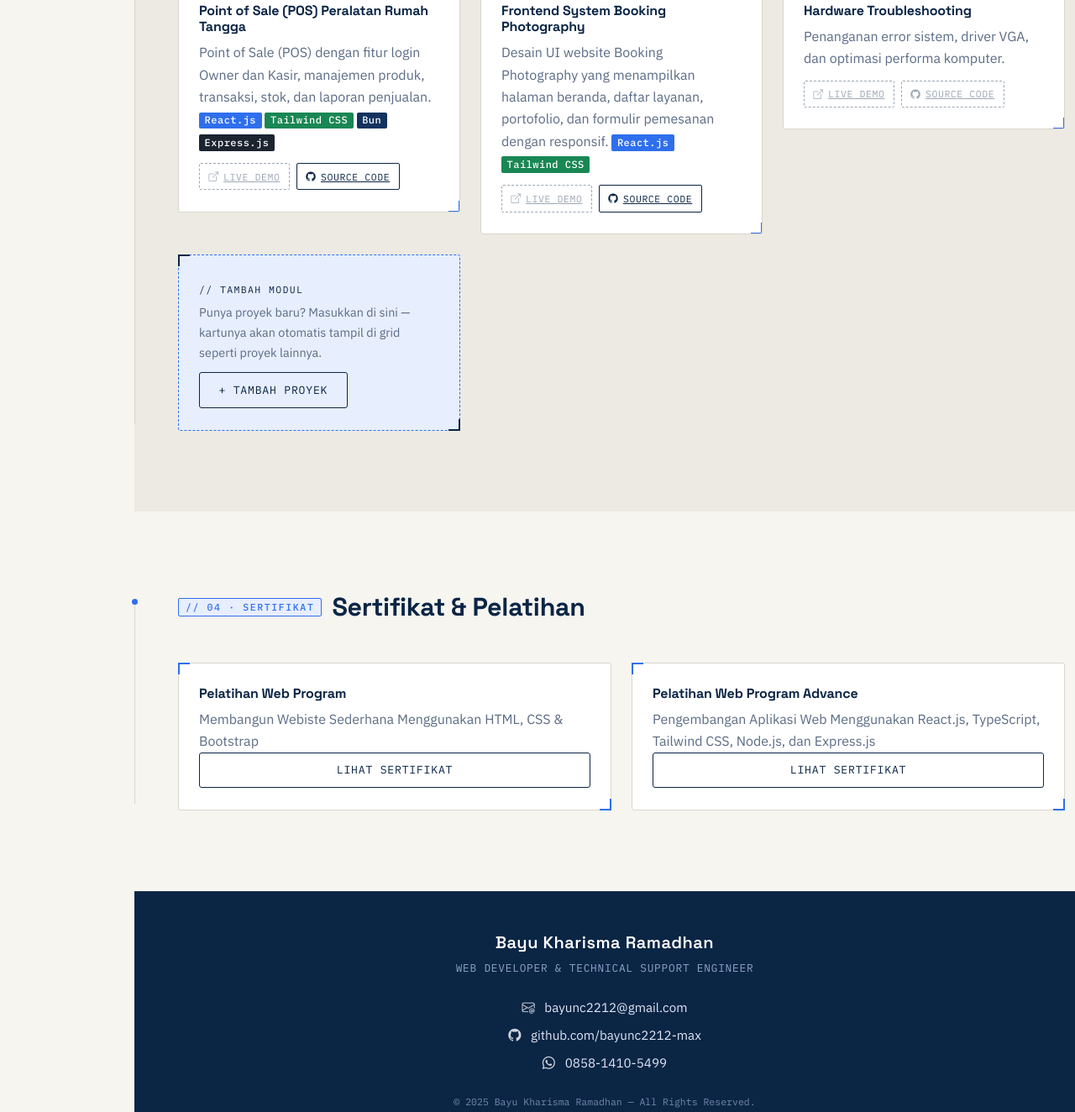
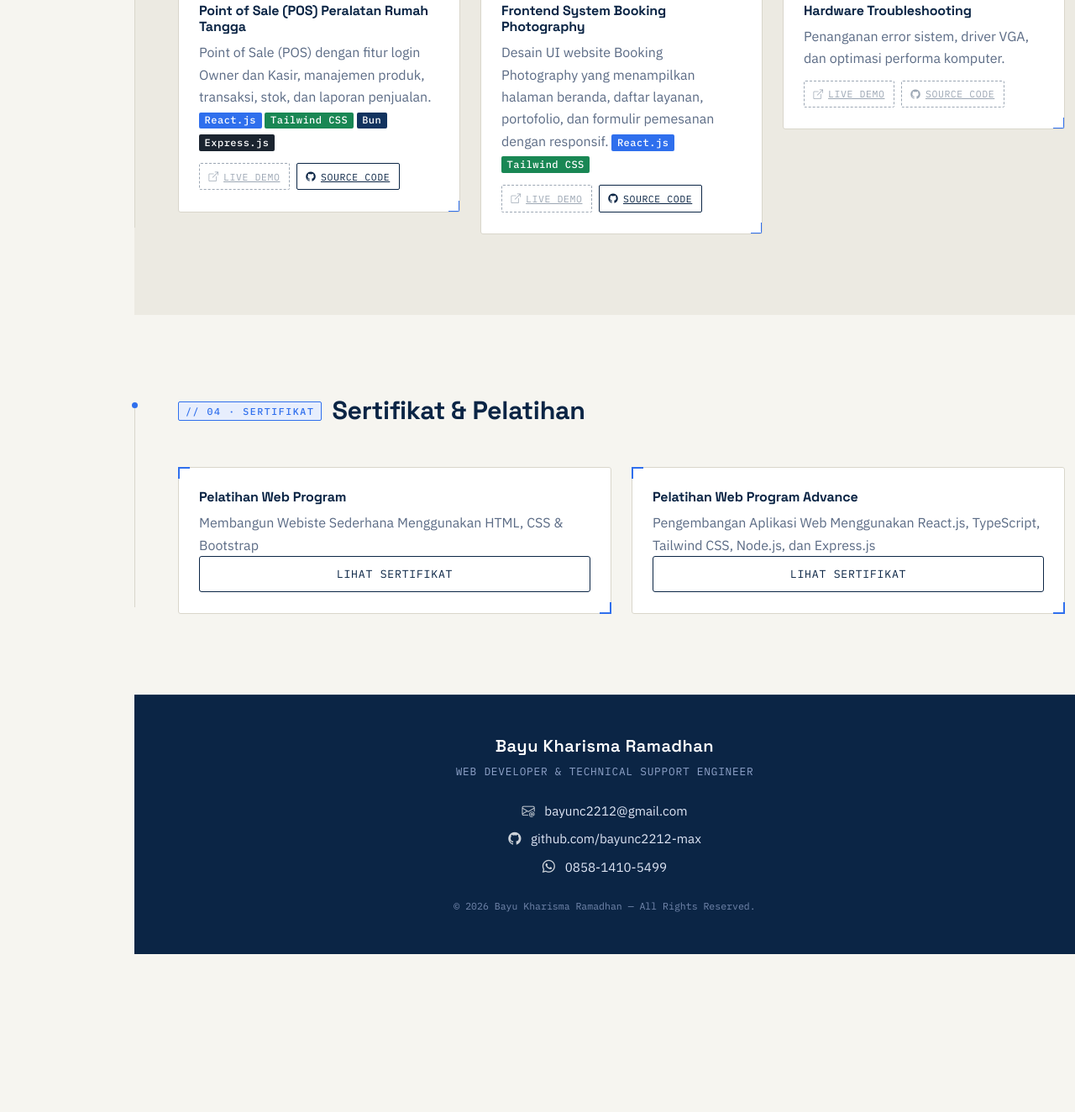
Before and after one commit to bayunc2212-max/Portofolio, a plain HTML site: page index.html in a window 1280 px wide. Shown: the part 2694-4018 px from the top of the page at 84% size. After the commit the page ends 3830 px from the top, so only its background shows below. Drawn offline with nearby package versions, Linux system fonts and the light colour scheme.

Commit message:
FIX - Footer

```diff
--- a/index.html
+++ b/index.html
@@ -862,14 +862,13 @@
             </div>
           </div>
 
-          <!-- Tambahan: kartu untuk menambahkan proyek baru -->
-          <div class="col-md-4" data-aos="fade-up" data-aos-delay="300">
+          <!--  menambahkan proyek baru -->
+          <!-- <div class="col-md-4" data-aos="fade-up" data-aos-delay="300">
             <div class="card add-project-card h-100" id="addProjectCard">
               <div>
                 <span class="ap-eyebrow">// Tambah Modul</span>
                 <p class="ap-desc mt-1">
-                  Punya proyek baru? Masukkan di sini — kartunya akan otomatis
-                  tampil di grid seperti proyek lainnya.
+                 Tambah Proyek
                 </p>
               </div>
               <button
@@ -926,7 +925,7 @@
                 </div>
               </form>
             </div>
-          </div>
+          </div> -->
         </div>
       </div>
     </section>
@@ -1057,7 +1056,7 @@
         </div>
 
         <small class="footer-copy">
-          © 2025 Bayu Kharisma Ramadhan — All Rights Reserved.
+           © <span id="year"></span> Bayu Kharisma Ramadhan — All Rights Reserved.
         </small>
       </div>
     </footer>
@@ -1218,6 +1217,8 @@
           if (e.key === "Escape") closeLightbox();
         });
       })();
+        document.getElementById("year").textContent = new Date().getFullYear();
     </script>
+
   </body>
 </html>
```
